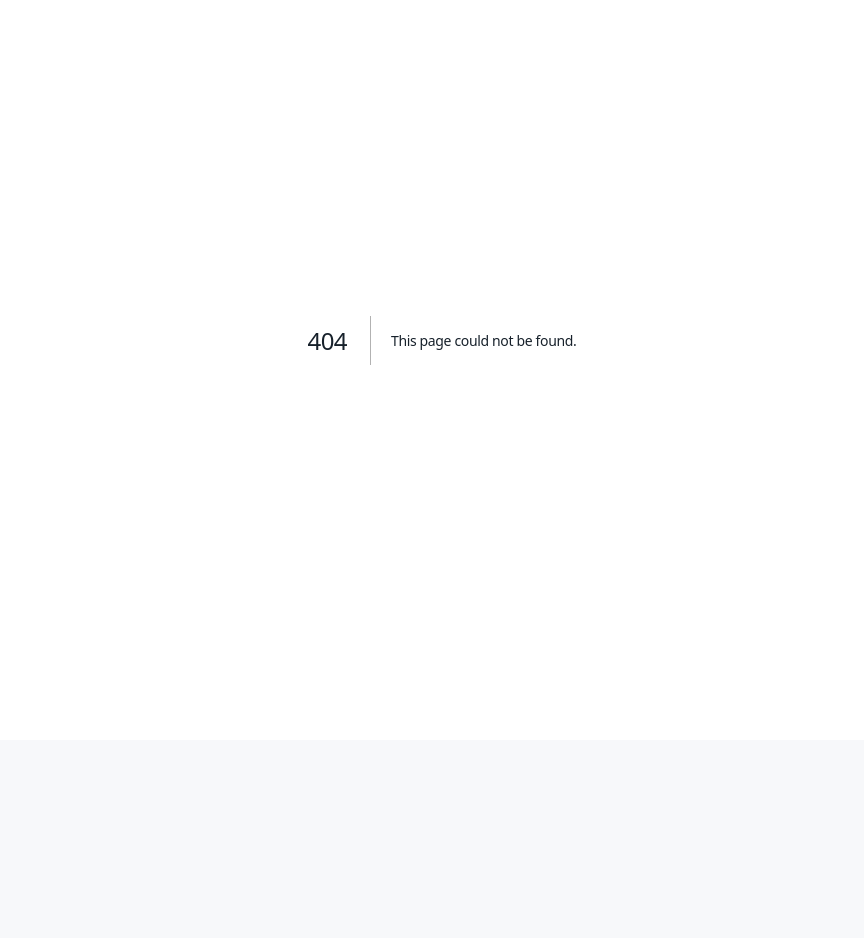
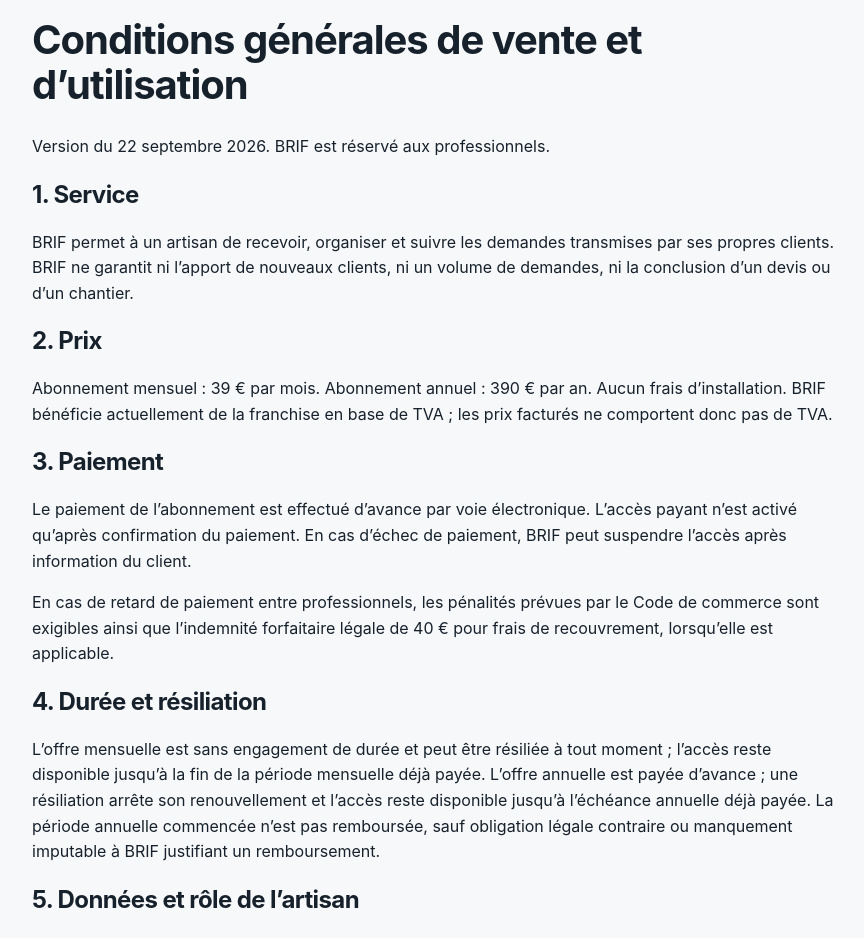
Before and after one commit to ludodulac/DROP-Service, a Next.js app: page /conditions-generales in a window 1280 px wide. Before the commit this address had no page. Shown: the part 60-998 px from the top of the page, without its empty margins (198-1062 px from the left). Before the commit the page ends 800 px from the top, so only its background shows below. Built offline with nearby package versions, Linux system fonts and the light colour scheme.

Commit message:
Add BRIF legal and privacy pages

```diff
--- /dev/null
+++ b/src/app/conditions-generales/page.tsx
@@ -0,0 +1,21 @@
+export const metadata = { title: "Conditions générales — BRIF" };
+
+export default function ConditionsGenerales() {
+ return <main className="page-shell"><div className="panel" style={{maxWidth:820,margin:"2rem auto"}}>
+  <p className="eyebrow">BRIF</p><h1>Conditions générales de vente et d’utilisation</h1>
+  <p>Version du 22 septembre 2026. BRIF est réservé aux professionnels.</p>
+  <h2>1. Service</h2><p>BRIF permet à un artisan de recevoir, organiser et suivre les demandes transmises par ses propres clients. BRIF ne garantit ni l’apport de nouveaux clients, ni un volume de demandes, ni la conclusion d’un devis ou d’un chantier.</p>
+  <h2>2. Prix</h2><p>Abonnement mensuel : 39 € par mois. Abonnement annuel : 390 € par an. Aucun frais d’installation. BRIF bénéficie actuellement de la franchise en base de TVA ; les prix facturés ne comportent donc pas de TVA.</p>
+  <h2>3. Paiement</h2><p>Le paiement de l’abonnement est effectué d’avance par voie électronique. L’accès payant n’est activé qu’après confirmation du paiement. En cas d’échec de paiement, BRIF peut suspendre l’accès après information du client.</p>
+  <p>En cas de retard de paiement entre professionnels, les pénalités prévues par le Code de commerce sont exigibles ainsi que l’indemnité forfaitaire légale de 40 € pour frais de recouvrement, lorsqu’elle est applicable.</p>
+  <h2>4. Durée et résiliation</h2><p>L’offre mensuelle est sans engagement de durée et peut être résiliée à tout moment ; l’accès reste disponible jusqu’à la fin de la période mensuelle déjà payée. L’offre annuelle est payée d’avance ; une résiliation arrête son renouvellement et l’accès reste disponible jusqu’à l’échéance annuelle déjà payée. La période annuelle commencée n’est pas remboursée, sauf obligation légale contraire ou manquement imputable à BRIF justifiant un remboursement.</p>
+  <h2>5. Données et rôle de l’artisan</h2><p>L’artisan demeure responsable des finalités pour lesquelles il collecte et utilise les données de ses clients. BRIF traite techniquement ces données pour son compte dans le cadre du service. BRIF n’utilise pas les données des clients de l’artisan pour sa propre prospection.</p>
+  <h2>6. Protection des données</h2><p>BRIF s’engage à traiter les données sur instruction du client professionnel, à limiter les accès aux besoins du service, à mettre en œuvre des mesures de sécurité appropriées, à assister le client pour l’exercice des droits et la gestion des incidents, et à encadrer ses propres prestataires techniques. Les catégories de données concernées sont notamment l’identité, les coordonnées, la commune, la description de la demande, l’urgence, les disponibilités et les photographies éventuellement transmises.</p>
+  <h2>7. Export et suppression</h2><p>L’artisan doit pouvoir récupérer ses demandes dans un format exploitable et supprimer les demandes qui ne sont plus nécessaires. À la fin de la relation contractuelle, les données confiées à BRIF sont restituées ou supprimées selon la procédure de sortie et les obligations légales applicables.</p>
+  <h2>8. Cessation de BRIF</h2><p>Si l’éditeur décide de cesser définitivement l’exploitation de BRIF, les clients actifs seront informés avec un préavis raisonnable. BRIF organisera l’export complet des données propres à chaque client et fournira une procédure de migration vers une installation autonome permettant la continuité de l’outil sans abonnement auprès de l’éditeur.</p>
+  <h2>9. Disponibilité et force majeure</h2><p>BRIF met en œuvre des moyens raisonnables pour assurer la disponibilité du service. Une interruption liée à un événement extérieur échappant au contrôle de l’éditeur et répondant aux conditions légales de la force majeure ne constitue pas une décision volontaire de cessation de BRIF.</p>
+  <h2>10. Responsabilité</h2><p>L’artisan reste responsable de ses réponses, devis, interventions et relations avec ses propres clients. BRIF est un outil d’organisation des demandes et ne se substitue pas au professionnel.</p>
+  <h2>11. Contact</h2><p>Contact : ludodulac@gmail.com.</p>
+  <p><a href="/">Retour à BRIF</a></p>
+ </div></main>;
+}
```
